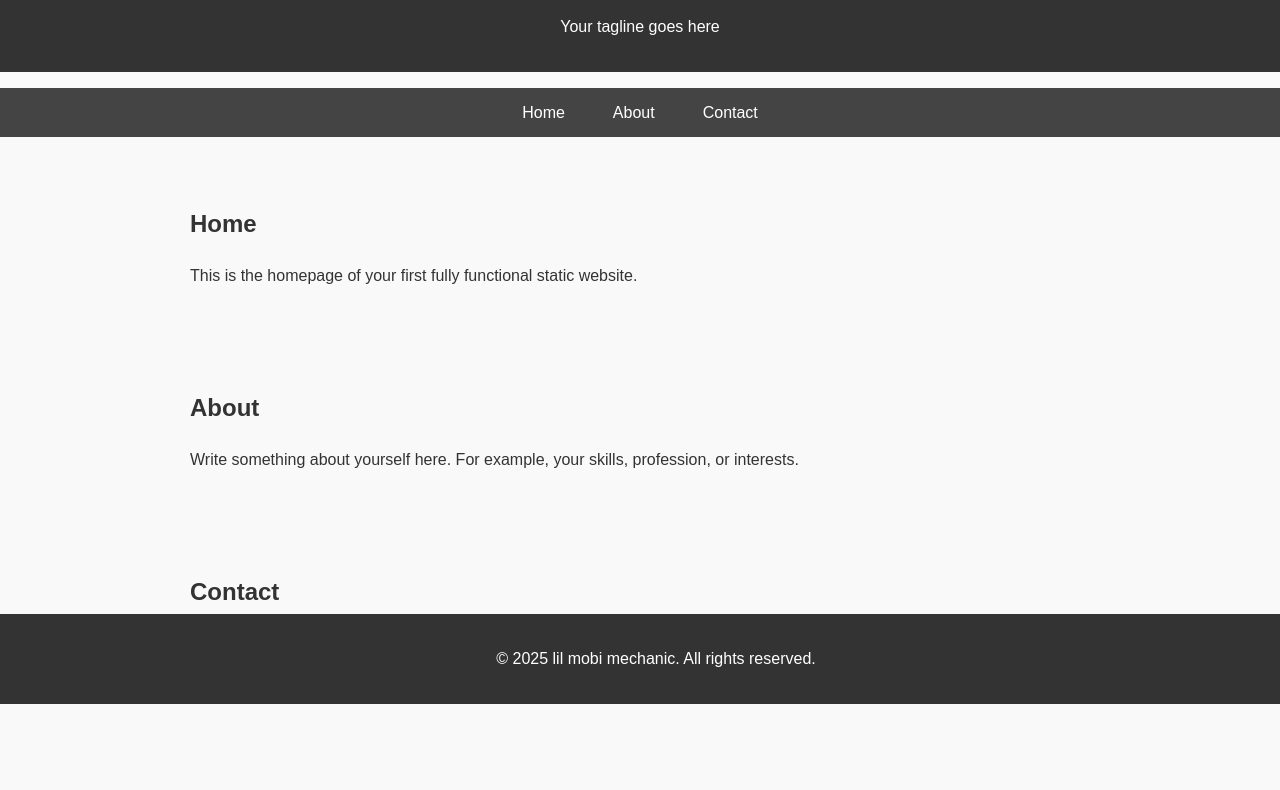
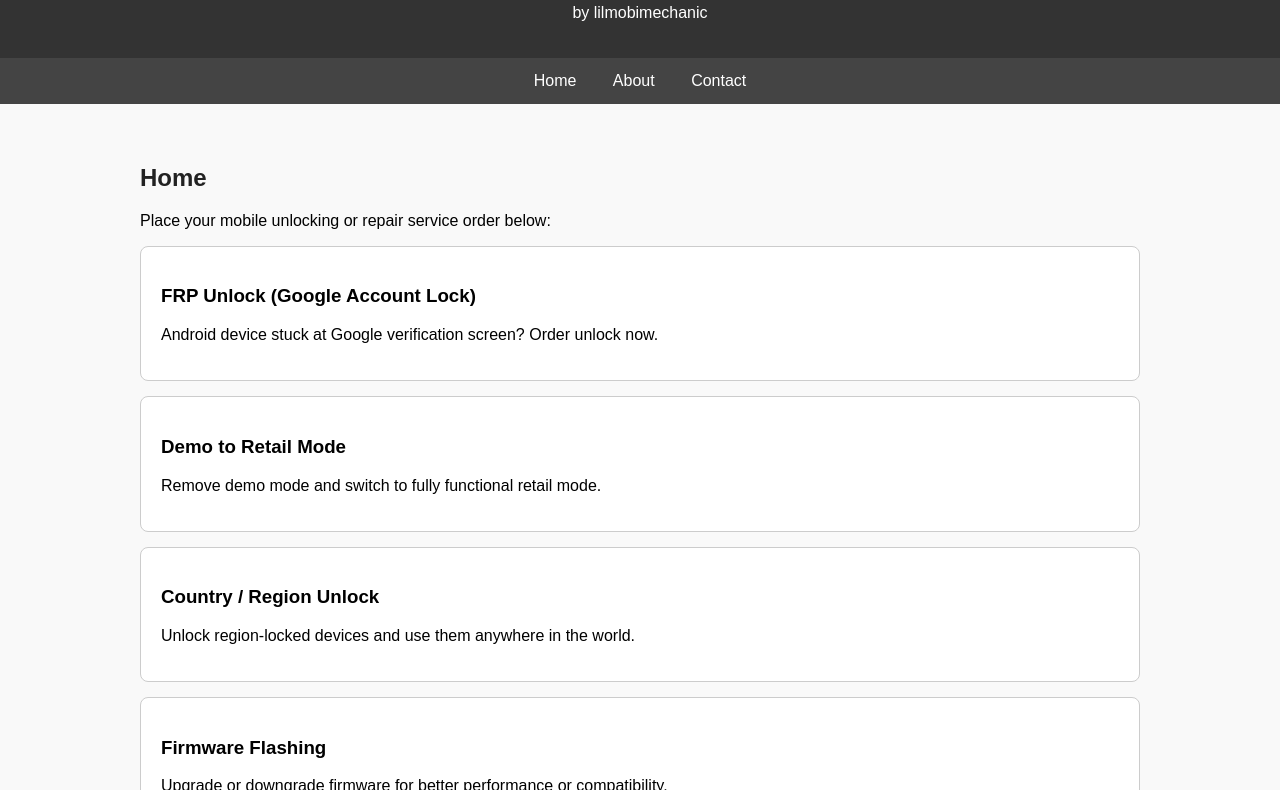
Before and after one commit to lilmobimechanic/my-website, a plain HTML site: page index.html in a window 1280 px wide. Shown: the part 96-886 px from the top of the page. Before the commit the page ends 801 px from the top, so only its background shows below. Drawn offline with Linux system fonts and the light colour scheme.

Commit message:
Update index.html

```diff
--- a/index.html
+++ b/index.html
@@ -1,94 +1,151 @@
 <!DOCTYPE html>
 <html lang="en">
 <head>
-  <meta charset="UTF-8" />
-  <meta name="viewport" content="width=device-width, initial-scale=1.0" />
-  <title>My Personal Website</title>
+  <meta charset="UTF-8">
+  <title>Mobifix</title>
   <style>
     body {
+      font-family: Arial, sans-serif;
       margin: 0;
-      font-family: Arial, sans-serif;
-      line-height: 1.6;
+      padding: 0;
       background: #f9f9f9;
-      color: #333;
     }
     header {
-      background: #333;
-      color: #fff;
-      padding: 1rem 0;
+      background-color: #333;
+      color: white;
+      padding: 20px;
       text-align: center;
     }
-    nav ul {
-      padding: 0;
-      list-style: none;
-      background: #444;
-      display: flex;
-      justify-content: center;
+    nav {
+      background-color: #444;
+      overflow: hidden;
+      text-align: center;
     }
-    nav ul li {
-      margin: 0;
-    }
-    nav ul li a {
-      display: block;
-      padding: 0.75rem 1.5rem;
-      color: #fff;
+    nav a {
+      display: inline-block;
+      color: white;
+      padding: 14px 16px;
       text-decoration: none;
     }
-    nav ul li a:hover {
-      background: #555;
+    nav a:hover {
+      background-color: #111;
     }
     section {
-      padding: 2rem;
-      max-width: 900px;
+      padding: 40px;
+      max-width: 1000px;
       margin: auto;
     }
-    footer {
-      background: #333;
-      color: #fff;
-      text-align: center;
-      padding: 1rem;
-      position: fixed;
-      width: 100%;
-      bottom: 0;
+    h2 {
+      color: #222;
     }
-    @media (max-width: 600px) {
-      nav ul {
-        flex-direction: column;
+    .service-box {
+      border: 1px solid #ccc;
+      padding: 20px;
+      margin: 15px 0;
+      background-color: #fff;
+      border-radius: 8px;
     }
+    .telegram-link img {
+      height: 24px;
+      vertical-align: middle;
+      margin-right: 8px;
     }
   </style>
 </head>
 <body>
+
 <header>
-    <h1>Welcome to My Website</h1>
-    <p>Your tagline goes here</p>
+  <h1>Mobifix</h1>
+  <p>by lilmobimechanic</p>
 </header>
 
 <nav>
-    <ul>
-      <li><a href="#home">Home</a></li>
-      <li><a href="#about">About</a></li>
-      <li><a href="#contact">Contact</a></li>
-    </ul>
+  <a href="#home">Home</a>
+  <a href="#about">About</a>
+  <a href="#contact">Contact</a>
 </nav>
 
 <section id="home">
   <h2>Home</h2>
-    <p>This is the homepage of your first fully functional static website.</p>
+  <p>Place your mobile unlocking or repair service order below:</p>
+
+  <div class="service-box">
+    <h3>FRP Unlock (Google Account Lock)</h3>
+    <p>Android device stuck at Google verification screen? Order unlock now.</p>
+  </div>
+
+  <div class="service-box">
+    <h3>Demo to Retail Mode</h3>
+    <p>Remove demo mode and switch to fully functional retail mode.</p>
+  </div>
+
+  <div class="service-box">
+    <h3>Country / Region Unlock</h3>
+    <p>Unlock region-locked devices and use them anywhere in the world.</p>
+  </div>
+
+  <div class="service-box">
+    <h3>Firmware Flashing</h3>
+    <p>Upgrade or downgrade firmware for better performance or compatibility.</p>
+  </div>
+
+  <div class="service-box">
+    <h3>Mi Account / Xiaomi FMI Lock</h3>
+    <p>Bypass Mi Cloud lock on Xiaomi devices.</p>
+  </div>
+
+  <div class="service-box">
+    <h3>Apple iCloud Lock / FMI</h3>
+    <p>Unlock iCloud activation lock (Find My iPhone) on supported models.</p>
+  </div>
+
+  <div class="service-box">
+    <h3>Samsung FRP via USB</h3>
+    <p>Quick unlock for Samsung FRP via USB.</p>
+  </div>
+
+  <div class="service-box">
+    <h3>Samsung FRP via SN or IMEI</h3>
+    <p>90% model coverage for remote unlocking by SN or IMEI.</p>
+  </div>
+
+  <div class="service-box">
+    <h3>Motorola FRP</h3>
+    <p>Remove Google lock from Motorola phones.</p>
+  </div>
+
+  <div class="service-box">
+    <h3>OPPO / OnePlus / Realme FRP</h3>
+    <p>Unlock FRP lock on OPPO, OnePlus, and Realme devices.</p>
+  </div>
+
+  <div class="service-box">
+    <h3>Vivo FRP</h3>
+    <p>Remove Google FRP lock from Vivo smartphones.</p>
+  </div>
+
+  <div class="service-box">
+    <h3>Huawei / Honor FRP Key</h3>
+    <p>Unlock FRP on Huawei or Honor devices using secure FRP Key.</p>
+  </div>
 </section>
 
 <section id="about">
   <h2>About</h2>
-    <p>Write something about yourself here. For example, your skills, profession, or interests.</p>
+  <p>
+    I offer mobile device services including firmware upgrade/downgrade, unlocking region locks, Google FRP lock, Apple iCloud (FMI) lock, Xiaomi Mi Account lock, switching from Demo to Retail mode, firmware flashing, and more.
+  </p>
 </section>
 
 <section id="contact">
   <h2>Contact</h2>
-    <p>You can add your email, social media links, or a contact form here.</p>
+  <p>You can reach me via my Telegram Group below:</p>
+  <p class="telegram-link">
+    <a href="https://t.me/Mobifixbylilmobi" target="_blank">
+      <img src="https://upload.wikimedia.org/wikipedia/commons/8/82/Telegram_logo.svg" alt="Telegram Logo">Join Mobifix on Telegram
+    </a>
+  </p>
 </section>
 
-  <footer>
-    <p>&copy; 2025 lil mobi mechanic. All rights reserved.</p>
-  </footer>
 </body>
 </html>
```
Lines whose indentation alone changed are shown as unchanged.
